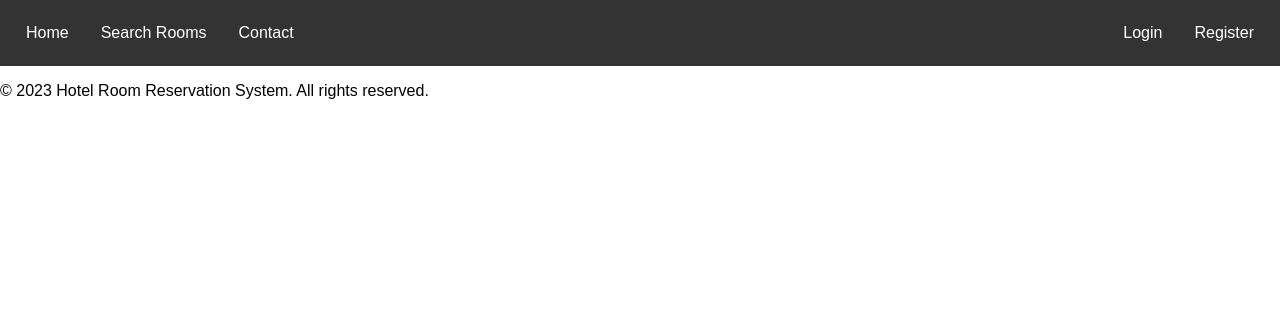
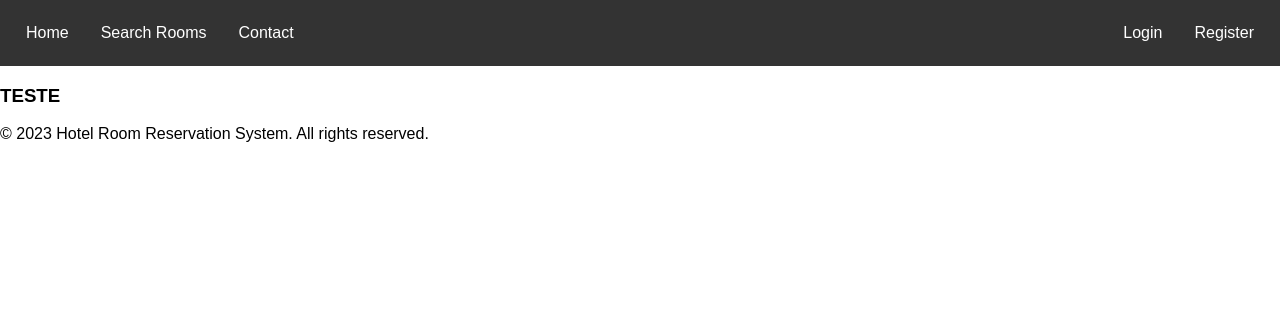
Before and after one commit to fariajorge/QuartoIdeal, a PHP site: page / in a window 1280 px wide. Shown: the top 326 px of the page. Run offline with PHP 8.4, Linux system fonts and the light colour scheme.

Commit message:
commit teste
commit teste

```diff
--- a/index.php
+++ b/index.php
@@ -22,7 +22,7 @@
     </header>
 
   <main>
-
+    <h3>TESTE</h3>
   </main>
 
   <footer>
```
